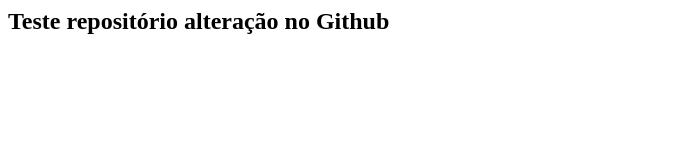
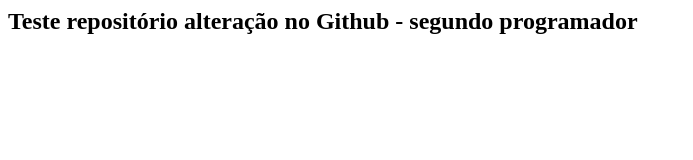
Before and after one commit to eme-oliver/git-fundamentos, a plain HTML site: page index.html in a window 1280 px wide. Shown: the whole page, without its empty margins (0-693 px from the left). Drawn offline with Linux system fonts and the light colour scheme.

Commit message:
Update index.html

```diff
--- a/index.html
+++ b/index.html
@@ -1 +1 @@
-<h2> Teste repositório alteração no Github</h2>
+<h2> Teste repositório alteração no Github - segundo programador</h2>
```
